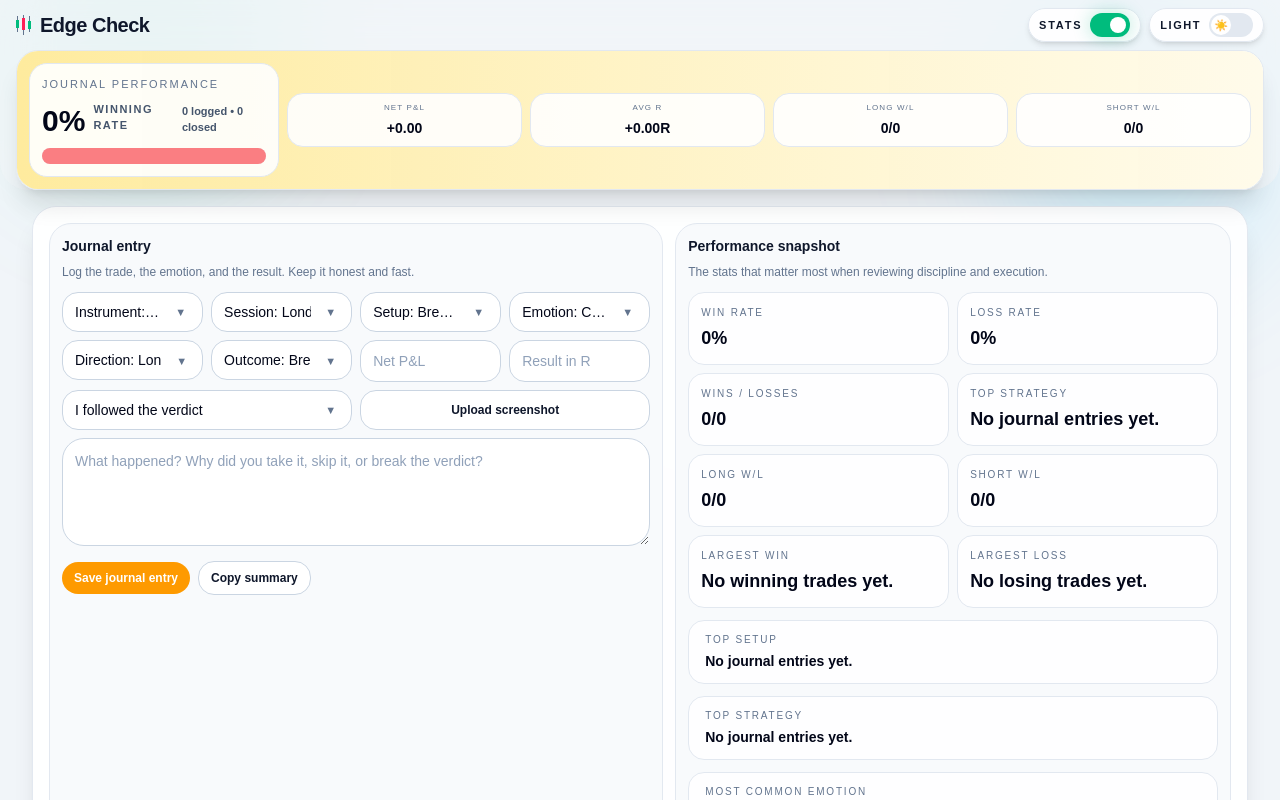
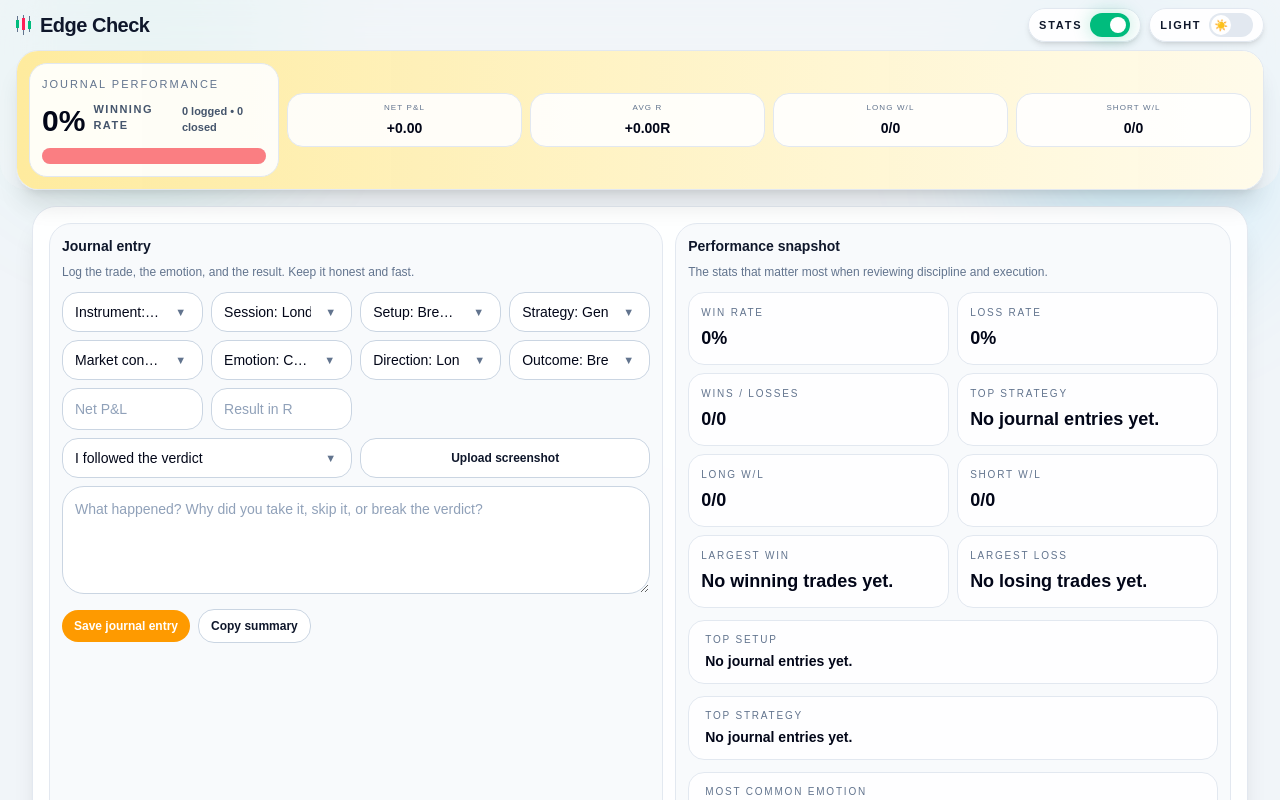
Before and after one commit to Johny-88/Trade-Meter, a Next.js app: page / in a window 1280 px wide. Both pictures are taken after a click on the button "Turn stats mode on". Shown: the top 800 px of the page. Built offline with nearby package versions, Linux system fonts and the light colour scheme.

Commit message:
Update page.tsx

```diff
--- a/app/page.tsx
+++ b/app/page.tsx
@@ -53,6 +53,7 @@ type SavedTemplate = {
   instrument: string
   setupType: string
   strategy: string
+  marketCondition: string
   emotion: string
 }
 
@@ -71,6 +72,7 @@ type JournalEntry = {
   instrument: string
   setupType: string
   strategy: string
+  marketCondition: string
   emotion: string
   direction: TradeDirection
   pnl: number
@@ -474,6 +476,7 @@ const emotionOptions: { value: EmotionState; label: string; tone: Tone }[] = [
 const defaultJournalInstrumentOptions = ['ES', 'NQ', 'Gold', 'Silver', 'Oil', 'BTC', 'EURUSD']
 const defaultJournalSetupOptions = ['Breakout', 'Reversal', 'Support Bounce', 'Trendline Break', 'Pullback']
 const defaultJournalEmotionOptions = ['Calm', 'Focused', 'Slightly emotional', 'FOMO', 'Revenge mindset', 'Tired']
+const defaultMarketConditionOptions = ['Volatile', 'Sideways', 'Trending up', 'Trending down']
 const STATS_FORM_STORAGE_KEY = 'edge-check-stats-form-v1'
 
 type ManagedOptionDropdownProps = {
@@ -700,6 +703,7 @@ function normalizeJournalEntry(entry: Partial<JournalEntry>): JournalEntry {
     instrument: typeof entry.instrument === 'string' ? entry.instrument : 'ES',
     setupType: typeof entry.setupType === 'string' ? entry.setupType : 'Breakout',
     strategy: typeof entry.strategy === 'string' && entry.strategy.trim().length > 0 ? entry.strategy : 'General',
+    marketCondition: typeof entry.marketCondition === 'string' && entry.marketCondition.trim().length > 0 ? entry.marketCondition : 'Volatile',
     emotion: typeof entry.emotion === 'string' ? entry.emotion : 'Calm',
     direction: entry.direction === 'short' ? 'short' : 'long',
     pnl: typeof entry.pnl === 'number' ? entry.pnl : 0,
@@ -1101,9 +1105,12 @@ export default function Home() {
   const [proEmotion, setProEmotion] = useState<EmotionState>('calm')
   const [journalInstrument, setJournalInstrument] = useState(defaultJournalInstrumentOptions[0])
   const [journalSetup, setJournalSetup] = useState(defaultJournalSetupOptions[0])
+  const [journalStrategy, setJournalStrategy] = useState('General')
+  const [journalMarketCondition, setJournalMarketCondition] = useState(defaultMarketConditionOptions[0])
   const [journalEmotion, setJournalEmotion] = useState(defaultJournalEmotionOptions[0])
   const [journalInstrumentOptions, setJournalInstrumentOptions] = useState<string[]>(defaultJournalInstrumentOptions)
   const [journalSetupOptions, setJournalSetupOptions] = useState<string[]>(defaultJournalSetupOptions)
+  const [journalMarketConditionOptions, setJournalMarketConditionOptions] = useState<string[]>(defaultMarketConditionOptions)
   const [journalEmotionOptions, setJournalEmotionOptions] = useState<string[]>(defaultJournalEmotionOptions)
   const [proTimerSeconds, setProTimerSeconds] = useState(15)
   const [proTimerActive, setProTimerActive] = useState(false)
@@ -1154,7 +1161,15 @@ export default function Home() {
       try {
         const parsedTemplates = JSON.parse(savedTemplates)
         if (Array.isArray(parsedTemplates)) {
-          setTemplates(parsedTemplates)
+          setTemplates(
+            parsedTemplates.map((item) => ({
+              ...item,
+              marketCondition:
+                typeof item?.marketCondition === 'string' && item.marketCondition.trim().length > 0
+                  ? item.marketCondition
+                  : 'Volatile',
+            }))
+          )
         }
       } catch {}
     }
@@ -1222,8 +1237,14 @@ export default function Home() {
           const nextEmotions = parsedStatsForm.emotionOptions.filter((item: unknown): item is string => typeof item === 'string' && item.trim().length > 0)
           if (nextEmotions.length > 0) setJournalEmotionOptions(nextEmotions)
         }
+        if (Array.isArray(parsedStatsForm.marketConditionOptions)) {
+          const nextMarketConditions = parsedStatsForm.marketConditionOptions.filter((item: unknown): item is string => typeof item === 'string' && item.trim().length > 0)
+          if (nextMarketConditions.length > 0) setJournalMarketConditionOptions(nextMarketConditions)
+        }
         if (typeof parsedStatsForm.instrument === 'string') setJournalInstrument(parsedStatsForm.instrument)
         if (typeof parsedStatsForm.setup === 'string') setJournalSetup(parsedStatsForm.setup)
+        if (typeof parsedStatsForm.strategy === 'string') setJournalStrategy(parsedStatsForm.strategy)
+        if (typeof parsedStatsForm.marketCondition === 'string') setJournalMarketCondition(parsedStatsForm.marketCondition)
         if (typeof parsedStatsForm.emotion === 'string') setJournalEmotion(parsedStatsForm.emotion)
       } catch {}
     }
@@ -1287,13 +1308,16 @@ export default function Home() {
       JSON.stringify({
         instrument: journalInstrument,
         setup: journalSetup,
+        strategy: journalStrategy,
+        marketCondition: journalMarketCondition,
         emotion: journalEmotion,
         instrumentOptions: journalInstrumentOptions,
         setupOptions: journalSetupOptions,
+        marketConditionOptions: journalMarketConditionOptions,
         emotionOptions: journalEmotionOptions,
       })
     )
-  }, [journalInstrument, journalSetup, journalEmotion, journalInstrumentOptions, journalSetupOptions, journalEmotionOptions])
+  }, [journalInstrument, journalSetup, journalStrategy, journalMarketCondition, journalEmotion, journalInstrumentOptions, journalSetupOptions, journalMarketConditionOptions, journalEmotionOptions])
 
   useEffect(() => {
     localStorage.setItem(
@@ -1728,7 +1752,8 @@ export default function Home() {
       session: proSession,
       instrument: journalInstrument,
       setupType: journalSetup,
-      strategy: selectedStrategy,
+      strategy: journalStrategy,
+      marketCondition: journalMarketCondition,
       emotion: journalEmotion,
     }
 
@@ -1747,9 +1772,12 @@ export default function Home() {
     setProSession(template.session)
     setJournalInstrumentOptions((prev) => addUniqueOption(template.instrument, prev))
     setJournalSetupOptions((prev) => addUniqueOption(template.setupType, prev))
+    setJournalMarketConditionOptions((prev) => addUniqueOption(template.marketCondition, prev))
     setJournalEmotionOptions((prev) => addUniqueOption(template.emotion, prev))
     setJournalInstrument(template.instrument)
     setJournalSetup(template.setupType)
+    setJournalStrategy(template.strategy)
+    setJournalMarketCondition(template.marketCondition)
     setJournalEmotion(template.emotion)
     if (template.rules.length > 0) {
       const templateStrategy = normalizeRule(template.rules[0]).strategy
@@ -1831,6 +1859,22 @@ export default function Home() {
       const next = prev.filter((item) => item !== value)
       if (next.length === 0) return prev
       if (journalEmotion === value) setJournalEmotion(next[0])
+      return next
+    })
+  }
+
+  const addJournalMarketConditionOption = (value: string) => {
+    const trimmed = value.trim()
+    if (!trimmed) return
+    setJournalMarketConditionOptions((prev) => addUniqueOption(trimmed, prev))
+    setJournalMarketCondition(trimmed)
+  }
+
+  const deleteJournalMarketConditionOption = (value: string) => {
+    setJournalMarketConditionOptions((prev) => {
+      const next = prev.filter((item) => item !== value)
+      if (next.length === 0) return prev
+      if (journalMarketCondition === value) setJournalMarketCondition(next[0])
       return next
     })
   }
@@ -1859,7 +1903,10 @@ export default function Home() {
     setRules((prev) => prev.filter((rule) => rule.strategy !== value))
   }
 
-  const availableStrategyRuleOptions = strategyOptions.filter((strategy) =>
+  const visibleStrategyOptions = strategyOptions.filter((strategy) => strategy.toLowerCase() !== 'general')
+  const journalStrategyOptions = visibleStrategyOptions.length > 0 ? visibleStrategyOptions : ['General']
+
+  const availableStrategyRuleOptions = visibleStrategyOptions.filter((strategy) =>
     ruleLibrary.some((rule) => rule.strategy.toLowerCase() === strategy.toLowerCase())
   )
 
@@ -1886,6 +1933,12 @@ export default function Home() {
     setShowLoadStrategyPicker(false)
     setNewRuleError('')
   }
+
+  useEffect(() => {
+    if (!journalStrategyOptions.includes(journalStrategy)) {
+      setJournalStrategy(journalStrategyOptions[0])
+    }
+  }, [journalStrategyOptions, journalStrategy])
 
   const addSavedRuleToChecklist = (ruleToAdd: Rule) => {
     const exists = rules.some(
@@ -2191,6 +2244,7 @@ ${emotionWarning}`
                 ['Score / threshold', `${selectedJournalEntry.score}% / ${selectedJournalEntry.threshold}%`],
                 ['Session', selectedJournalEntry.session],
                 ['Strategy', selectedJournalEntry.strategy],
+                ['Market condition', selectedJournalEntry.marketCondition],
                 ['Emotion', selectedJournalEntry.emotion],
                 ['Direction', selectedJournalEntry.direction],
                 ['P&L', `${selectedJournalEntry.pnl >= 0 ? '+' : ''}${selectedJournalEntry.pnl.toFixed(2)}`],
@@ -2625,6 +2679,34 @@ ${emotionWarning}`
                         secondaryButtonClassName={ui.secondaryBtn}
                       />
 
+                      <div className="relative">
+                        <select
+                          value={journalStrategy}
+                          onChange={(e) => setJournalStrategy(e.target.value)}
+                          className={`h-10 w-full appearance-none rounded-2xl px-3 pr-10 text-sm outline-none transition ${ui.select}`}
+                        >
+                          {journalStrategyOptions.map((item) => (
+                            <option key={item} value={item}>Strategy: {item}</option>
+                          ))}
+                        </select>
+                        <span className={`pointer-events-none absolute right-4 top-1/2 -translate-y-1/2 text-[11px] leading-none ${ui.muted}`}>▼</span>
+                      </div>
+
+                      <ManagedOptionDropdown
+                        label="Market condition"
+                        value={journalMarketCondition}
+                        options={journalMarketConditionOptions}
+                        onSelect={setJournalMarketCondition}
+                        onDelete={deleteJournalMarketConditionOption}
+                        onAdd={addJournalMarketConditionOption}
+                        theme={theme}
+                        triggerClassName={ui.select}
+                        inputClassName={ui.input}
+                        mutedClassName={ui.muted}
+                        addButtonClassName={styles.button}
+                        secondaryButtonClassName={ui.secondaryBtn}
+                      />
+
                       <ManagedOptionDropdown
                         label="Emotion"
                         value={journalEmotion}
@@ -2794,7 +2876,7 @@ ${emotionWarning}`
                             </div>
 
                             <div className={`mt-1 text-xs ${ui.muted}`}>
-                              {formatDate(entry.createdAt)} • {entry.session} • {entry.strategy} • {entry.emotion} • score {entry.score}% • {entry.verdict}
+                              {formatDate(entry.createdAt)} • {entry.session} • {entry.strategy} • {entry.marketCondition} • {entry.emotion} • score {entry.score}% • {entry.verdict}
                             </div>
 
                             <div className={`mt-2 flex flex-wrap gap-2 text-xs ${ui.muted}`}>
```
